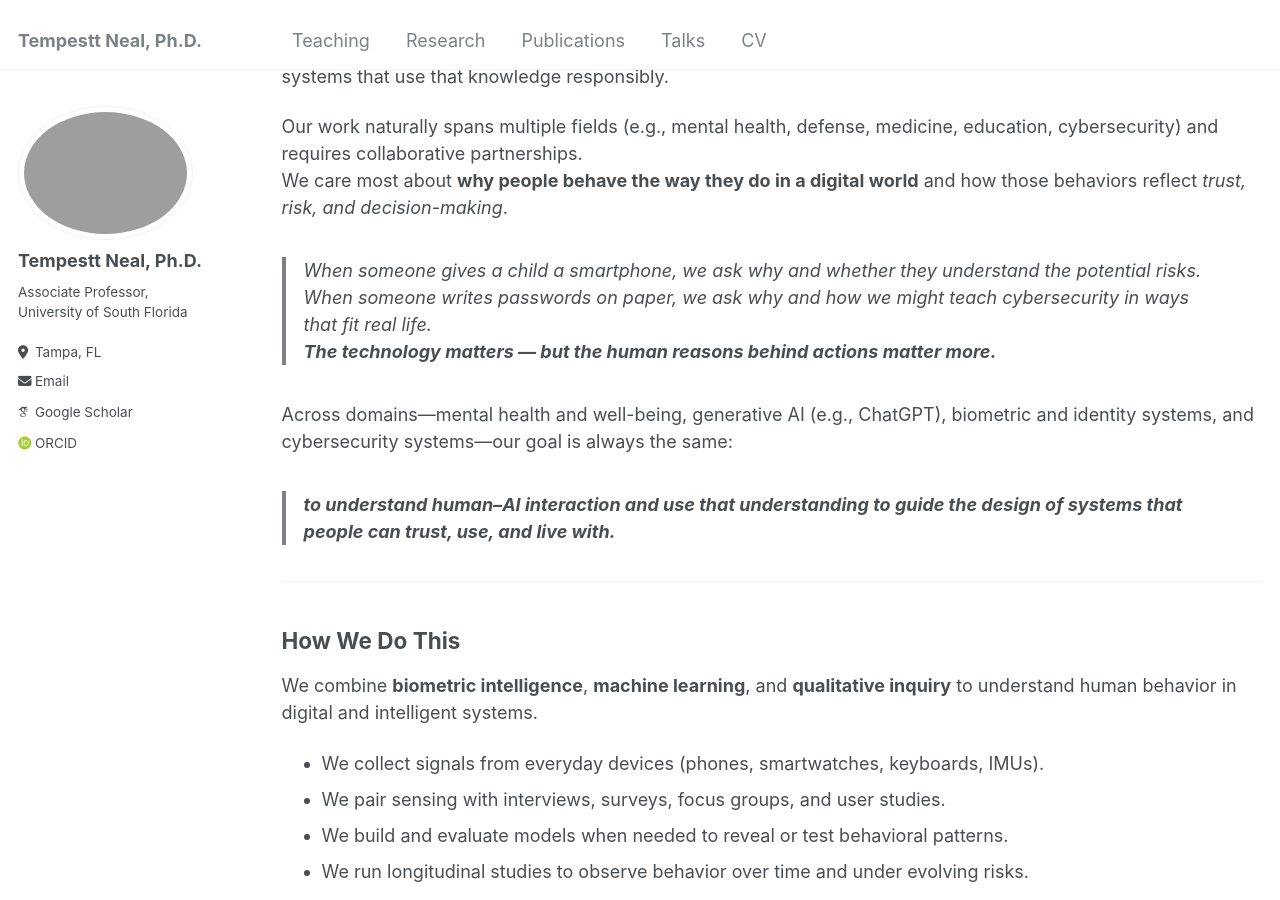
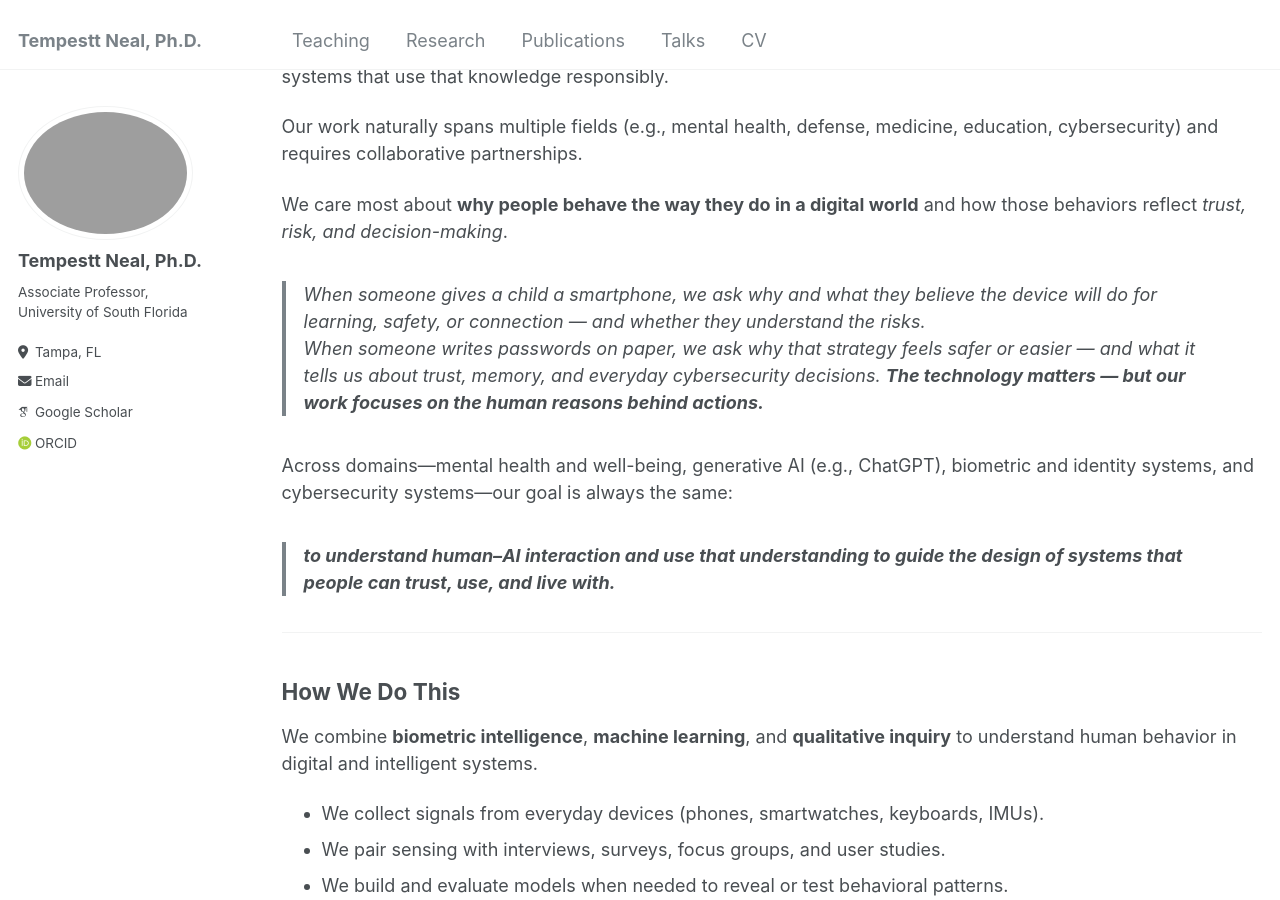
Before and after one commit to tempestt-neal/home, a Jekyll site: the page built from _pages/research.md, in a window 1280 px wide and 900 px high, scrolled down 421 px. Built offline with Jekyll 4.4.1, drawn with Linux system fonts in a browser that asks for light colours; some web fonts are replaced.

Commit message:
Update research.md

```diff
--- a/_pages/research.md
+++ b/_pages/research.md
@@ -54,11 +54,12 @@ I direct the **Cyber Identity & Behavior Research (CIBeR) Lab** at the Universit
 We study what it means for technology to *“know”* us—our **identity, behavior, and intentions**—and how to design systems that use that knowledge responsibly.
 
 Our work naturally spans multiple fields (e.g., mental health, defense, medicine, education, cybersecurity) and requires collaborative partnerships.
+
 We care most about **why people behave the way they do in a digital world** and how those behaviors reflect *trust, risk, and decision-making*.
 
-> When someone gives a child a smartphone, we ask *why* and whether they understand the potential risks.
-> When someone writes passwords on paper, we ask *why* and how we might teach cybersecurity in ways that fit real life.
-> **The technology matters — but the *human reasons* behind actions matter more.**
+> When someone gives a child a smartphone, we ask *why* and what they believe the device will do for learning, safety, or connection — and whether they understand the risks.
+> When someone writes passwords on paper, we ask *why* that strategy feels safer or easier — and what it tells us about trust, memory, and everyday cybersecurity decisions.
+> **The technology matters — but our work focuses on the *human reasons* behind actions.**
 
 Across domains—mental health and well-being, generative AI (e.g., ChatGPT), biometric and identity systems, and cybersecurity systems—our goal is always the same:
 
```
